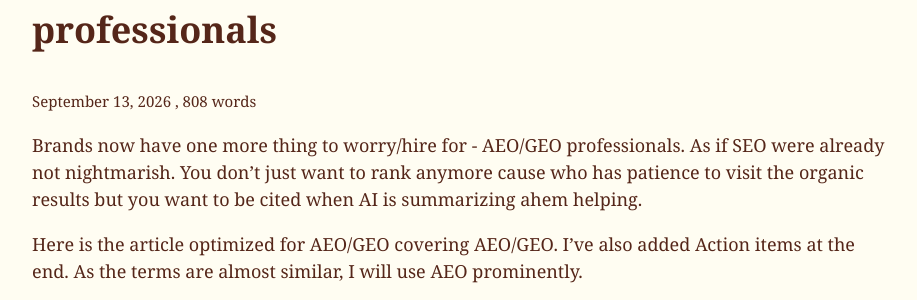
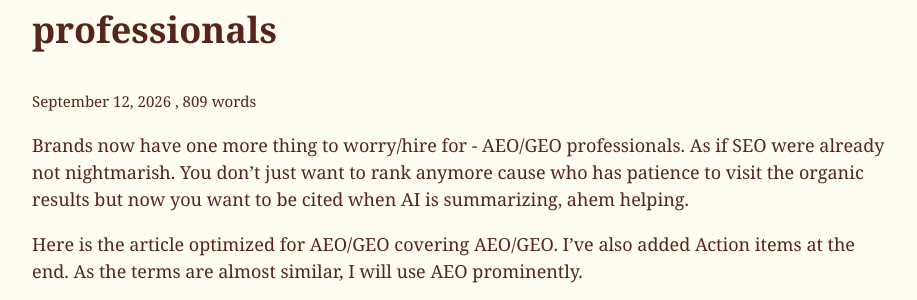
Before and after one commit to ankit7/ankit7.github.io, a Jekyll site: the page built from _posts/2026-09-12-aeo.md, in a window 1280 px wide. Shown: the part 161-461 px from the top of the page, without its empty margins (176-1093 px from the left). Built offline with Jekyll 4.4.1, drawn with Linux system fonts in a browser that asks for light colours; our own code applies the rules of GitHub Pages for plain Markdown files.

Commit message:
Changes date

```diff
--- a/_posts/2026-09-13-aeo.md
+++ b/_posts/2026-09-12-aeo.md
@@ -2,7 +2,7 @@
 title: 'AEO (Answer Engine Optimization) for SEO professionals'
 permalink: /aeo-geo/
 ---
-Brands now have one more thing to worry/hire for - AEO/GEO professionals. As if SEO were already not nightmarish. You don't just want to rank anymore cause who has patience to visit the organic results but you want to be cited when AI is summarizing ahem helping.
+Brands now have one more thing to worry/hire for - AEO/GEO professionals. As if SEO were already not nightmarish. You don't just want to rank anymore cause who has patience to visit the organic results but now you want to be cited when AI is summarizing, ahem helping.
 
 Here is the article optimized for AEO/GEO covering AEO/GEO. I've also added Action items at the end. As the terms are almost similar, I will use AEO prominently.
 
@@ -46,7 +46,7 @@ __Mention Rate__, __Reference Rate__, __Answer Position__ and __Tone Score__.
 
 Mention Rate is how often your brand gets named at all. Reference Rate - how often it actually gets linked or cited (not just mentioned in passing). Answer Position - how high up it appears when it is cited. Tone Score tells you whether the AI talks about you in a good, neutral, or bad way.
 
-Link to spreadsheet [here](/static/aeo-data-collection-tracker.xlsx)
+Link to spreadsheet [here](/static/aeo-data-collection-tracker.xlsx).
 
 ## Action items
 1. Ensure indexation and snippet eligibility for target pages.
--- a/static/style.css
+++ b/static/style.css
@@ -175,3 +175,8 @@ blockquote {
   border-inline-start: 0.25rem solid rgb(231, 234, 239.5);
   border-inline-end: none;
 }
+
+img {
+  max-width: 100%;
+  height: auto;
+}
```
